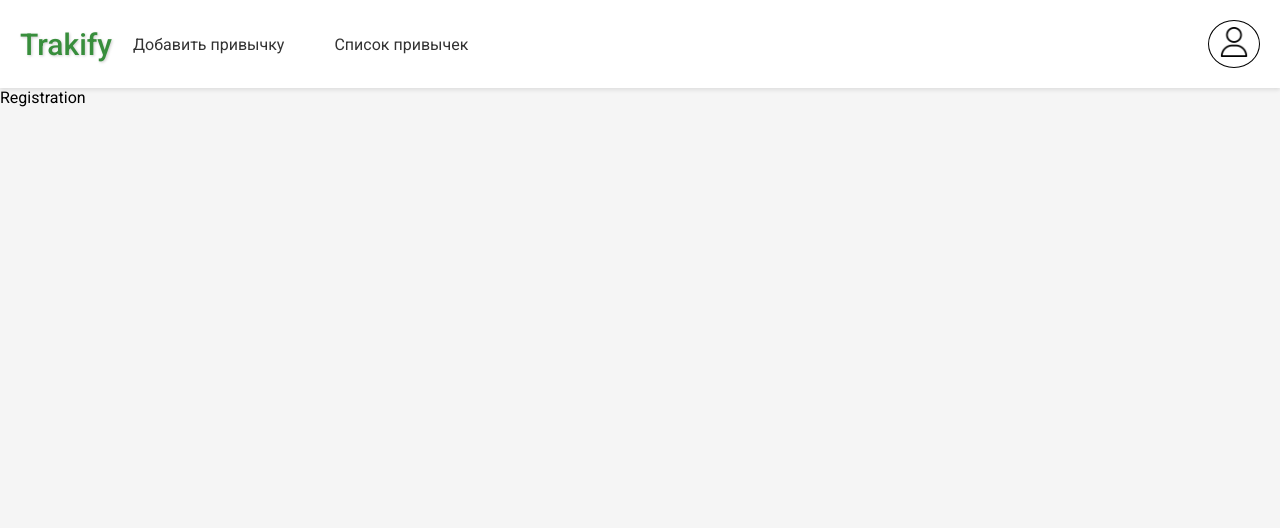
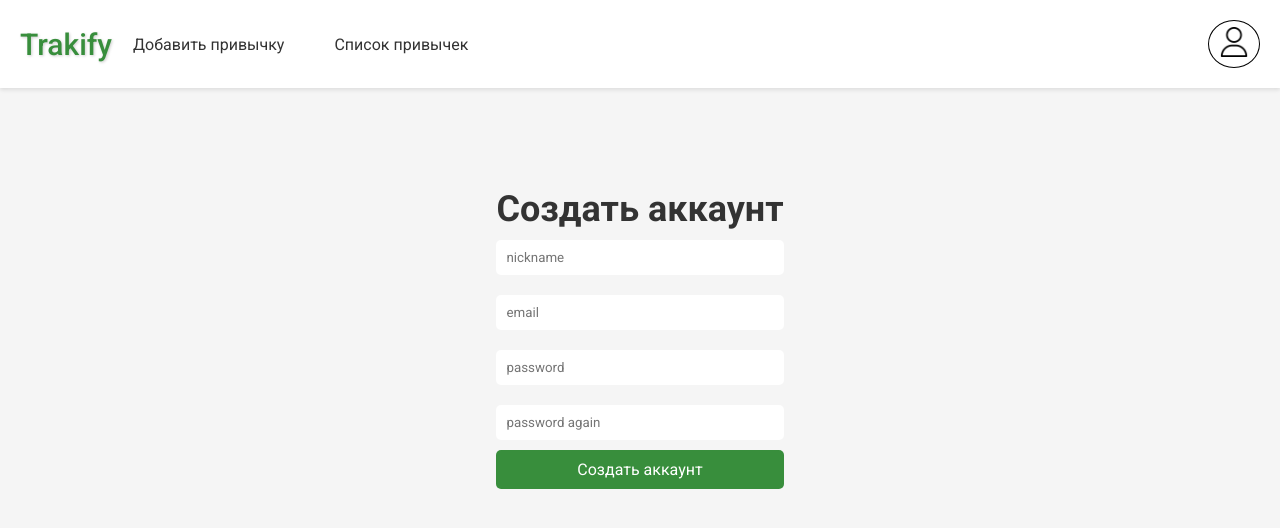
Before and after one commit to 2Revol2/Trakify, a React (Vite) app: page /registration in a window 1280 px wide. Shown: the top 528 px of the page. Built offline with nearby package versions, Linux system fonts and the light colour scheme.

Commit message:
feat: add registration form

```diff
--- a/db.json
+++ b/db.json
@@ -2,6 +2,7 @@
   "users": [
     {
       "id": 1,
+      "nickname": "test",
       "email": "test@test.com",
       "password": "password123"
     }
--- /dev/null
+++ b/routes.json
@@ -0,0 +1,3 @@
+{
+  "users": 660
+}
--- a/src/App.tsx
+++ b/src/App.tsx
@@ -3,6 +3,7 @@ import { Route, Routes } from "react-router";
 import { Welcome } from "./components/pages/Welcome/Welcome";
 import { Login } from "./components/pages/Sign In/Login/Login";
 import { Registration } from "./components/pages/Sign In/Registration/Registration";
+import { AddHabit } from "./components/pages/AddHabit/AddHabit";
 export const App = () => {
   return (
     <div className="app">
@@ -11,7 +12,7 @@ export const App = () => {
       <Routes>
 
         <Route path="/" element={<Welcome/>} />
-        <Route path="/add-habbit" />
+        <Route path="/add-habbit" element={<AddHabit/>} />
         <Route path="/all-habbit" />
         <Route path="/profile" />
         <Route path="/login" element={<Login/>}/>
--- a/src/components/Shared/HText/HText.module.scss
+++ b/src/components/Shared/HText/HText.module.scss
@@ -3,5 +3,4 @@
     font-size: 2.25rem;
     color: variables.$text-color;
     font-weight: bold;
-    margin-bottom: 1.25rem;
 }
--- /dev/null
+++ b/src/components/pages/AddHabit/AddHabit.tsx
@@ -0,0 +1,8 @@
+import style from "./AddHabit.module.scss"
+export const AddHabit = () => {
+  return (
+    <div>
+
+    </div>
+  )
+}
--- a/src/components/pages/Sign In/Login/Login.module.scss
+++ b/src/components/pages/Sign In/Login/Login.module.scss
@@ -4,12 +4,6 @@
   display: flex;
   justify-content: center;
   align-items: center;
-}
-.title {
-  font-size: 2.25rem;
-  color: variables.$text-color;
-  font-weight: bold;
-  margin-bottom: 1.25rem;
 }
 .form {
   display: flex;
@@ -18,7 +12,7 @@
   input {
     outline: none;
     padding: 0.625rem;
-    margin-bottom: 0.625rem;
+    margin: .625rem 0;
     border: none;
     border-radius: 5px;
     &:focus {
@@ -49,5 +43,5 @@
 .warning {
   color: red;
   font-size: .75rem;
-  margin-bottom: .625rem;
+  padding-left: .3125rem;
 }
--- a/src/components/pages/Sign In/Login/Login.tsx
+++ b/src/components/pages/Sign In/Login/Login.tsx
@@ -13,6 +13,7 @@ export const Login = () => {
     handleSubmit,
     formState: { errors },
   } = useForm<loginForm>();
+
   const onSubmit: SubmitHandler<loginForm> = async (data) => {
     const { email, password } = data;
     try {
--- a/src/components/pages/Sign In/Registration/Registration.module.scss
+++ b/src/components/pages/Sign In/Registration/Registration.module.scss
@@ -0,0 +1,41 @@
+@use '../../../../styles/variables.scss';
+.wrapper {
+  padding: 6.25rem 0;
+  display: flex;
+  justify-content: center;
+  align-items: center;
+}
+.form {
+  display: flex;
+  flex-direction: column;
+  max-width: 25rem;
+  input {
+    outline: none;
+    padding: 0.625rem;
+    margin: .625rem 0;
+    border: none;
+    border-radius: 5px;
+    &:focus {
+      border: 1px solid variables.$primary-color;
+    }
+  }
+  button {
+    display: inline-block;
+    padding: 0.625rem;
+    background-color: variables.$primary-color;
+    border: none;
+    border-radius: 0.3125rem;
+    font-size: 1rem;
+    color: #fff;
+    cursor: pointer;
+    transition: all 0.3s ease;
+    &:hover {
+      background-color: variables.$primary-hover;
+    }
+  }
+}
+.warning {
+  color: red;
+  font-size: .75rem;
+  padding-left: .3125rem;
+}
--- a/src/components/pages/Sign In/Registration/Registration.tsx
+++ b/src/components/pages/Sign In/Registration/Registration.tsx
@@ -1,5 +1,72 @@
+import { HText } from "../../../Shared/HText/HText";
+import { SubmitHandler, useForm } from "react-hook-form";
+import style from "./Registration.module.scss";
+import { USER_INFO } from "../../../Shared/Consts";
+type loginForm = {
+  nickname: string;
+  email: string;
+  password: string;
+  passwordAgain: string;
+};
 export const Registration = () => {
+  const {
+    register,
+    handleSubmit,
+    formState: { errors },
+  } = useForm<loginForm>();
+  const onSubmit: SubmitHandler<loginForm> = async (data) => {
+    try {
+      if (data.password === data.passwordAgain) {
+        const { passwordAgain, ...dataToSend } = data;
+        const response = await fetch(USER_INFO, {
+          method: "POST",
+          body: JSON.stringify(dataToSend),
+        });
+      }
+    } catch (error) {}
+  };
   return (
-    <div>Registration</div>
-  )
-}
+    <div className={style.wrapper}>
+      <form onSubmit={handleSubmit(onSubmit)} className={style.form}>
+        <HText>Создать аккаунт</HText>
+        <input
+          type="text"
+          placeholder="nickname"
+          {...register("nickname", {
+            required: "This field is required",
+          })}
+        />
+        <input
+          type="text"
+          placeholder="email"
+          {...register("email", {
+            required: "This field is required",
+            pattern: /^[A-Z0-9._%+-]+@[A-Z0-9.-]+\.[A-Z]{2,}$/i,
+          })}
+        />
+        {errors.email && (
+          <p className={style.warning}>
+            {errors.email.type === "pattern" && "Invalid email addres."}
+          </p>
+        )}
+        <input
+          type="password"
+          placeholder="password"
+          {...register("password", {
+            required: "This field is required",
+            min: 5,
+          })}
+        />{" "}
+        <input
+          type="password"
+          placeholder="password again"
+          {...register("passwordAgain", {
+            required: "This field is required",
+            min: 5,
+          })}
+        />
+        <button type="submit">Создать аккаунт</button>
+      </form>
+    </div>
+  );
+};
--- a/src/components/pages/Welcome/Welcome.module.scss
+++ b/src/components/pages/Welcome/Welcome.module.scss
@@ -7,11 +7,6 @@
   display: flex;
   flex-direction: column;
   gap: 3.125rem;
-}
-.welcomeTitle {
-  font-size: 2.25rem;
-  color: #333333;
-  font-weight: bold;
 }
 .welcomeButton {
   display: inline-block;
```
Also changed, not shown: src/components/pages/AddHabit/AddHabit.module.scss (added). Lines whose indentation alone changed are shown as unchanged.
